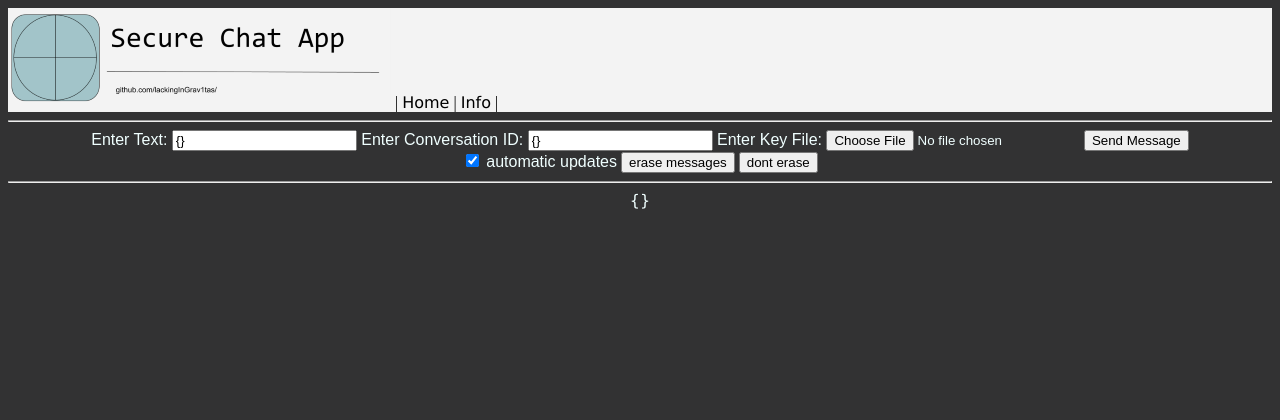
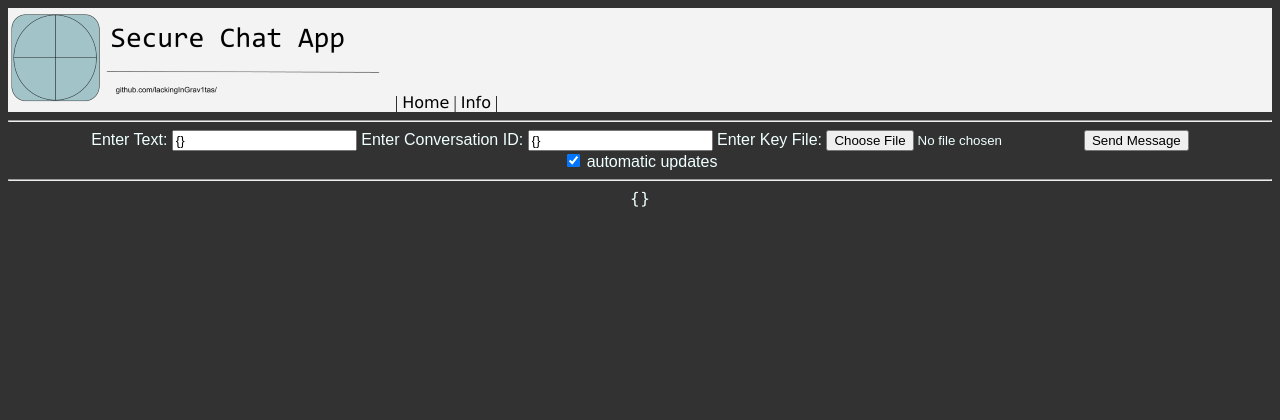
Before and after one commit to LackingInGrav1tas/secure-chatapp, a Flask app: template templates/index.html in a window 1280 px wide. Shown: the top 420 px of the page. Run offline with Flask 2, Linux system fonts and the light colour scheme; the template is opened without the code that fills it, so the values that code supplies are empty.

Commit message:
Update index.html

```diff
--- a/templates/index.html
+++ b/templates/index.html
@@ -43,9 +43,10 @@
         <input id="checkbox" type="checkbox" checked>
         <label for="checkbox" style="font-family: Arial, Helvetica, sans-serif;">automatic updates</label>
 
-        <button onclick="erase()">erase messages</button>
-        <button onclick="dont_erase()">dont erase</button>
-
+        <!--
+        <button style="background-color: red;" onclick="erase()">erase messages</button>
+        <button style="background-color: green;" onclick="dont_erase()">dont erase</button>
+        -->
         <hr>
 
         <a style="font-family: Verdana, Geneva, Tahoma, sans-serif;" id="txt-log">
```
